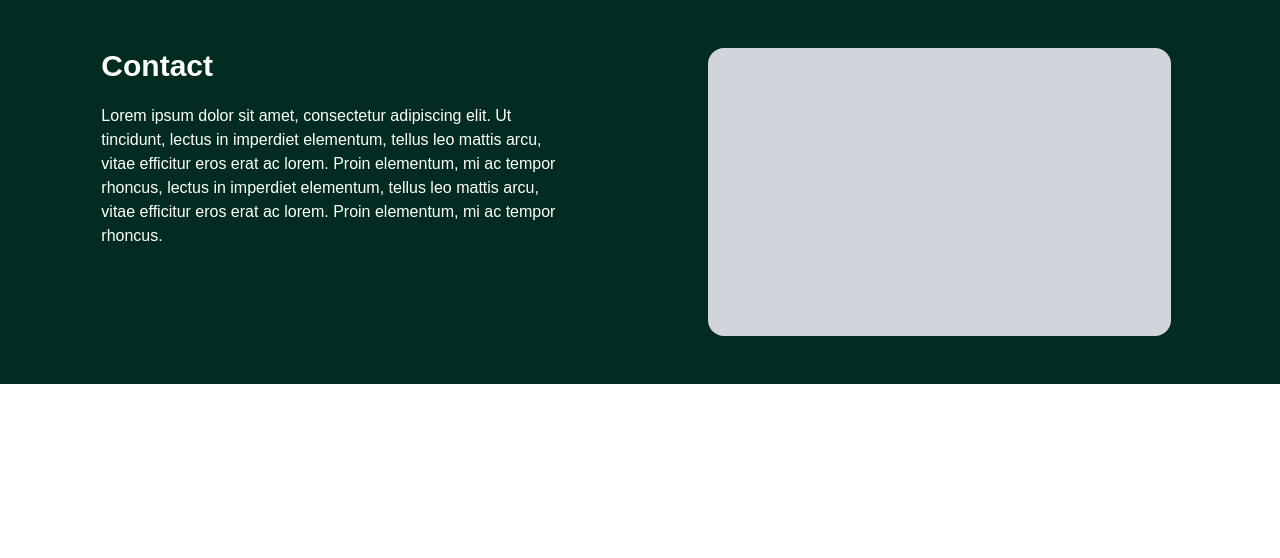
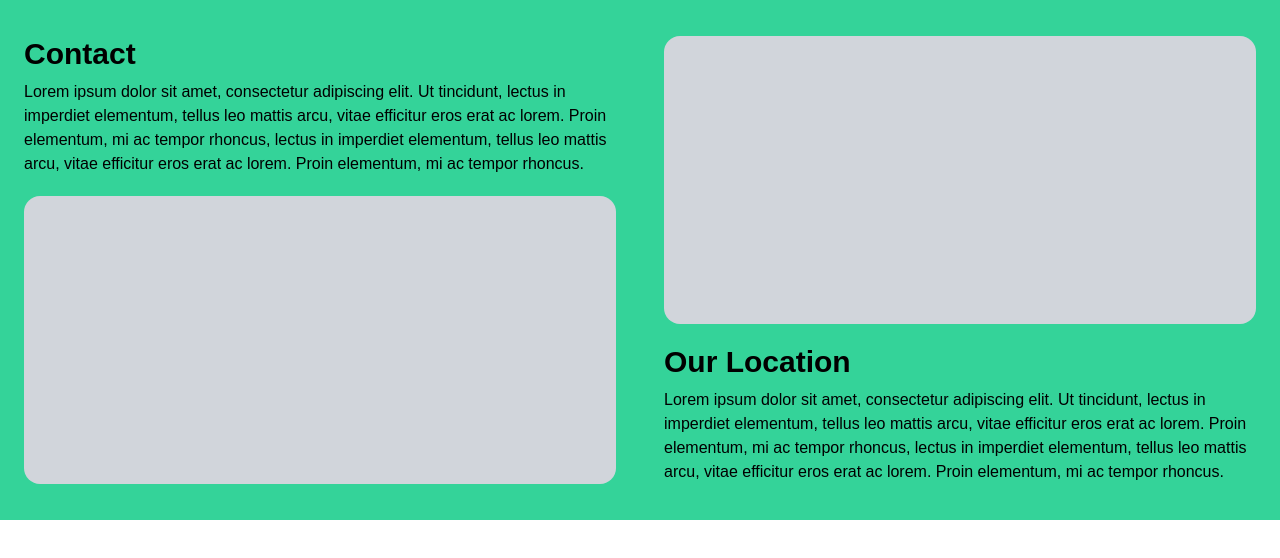
Before and after one commit to Ramdhik/Farm-Futsal, a Next.js app: page /Home/Contact in a window 1280 px wide. Shown: the top 558 px of the page. Built offline with nearby package versions, Linux system fonts and the light colour scheme.

Commit message:
Membenarkan contact & our location

```diff
--- a/src/app/Home/Contact/page.tsx
+++ b/src/app/Home/Contact/page.tsx
@@ -1,20 +1,24 @@
 export default function Contact() {
   return (
-    <div className="w-full h-96 bg-emerald-950 flex justify-center">
-      <div className="w-11/12 mx-auto my-auto flex justify-center py-5 px-2 text-white">
-        <div className="w-full flex ">
-          <div className="flex flex-col w-2/5 ml-10 ">
-            <div>
-              <h1 className="text-3xl font-bold mb-5 ">Contact</h1>
-            </div>
-            <div>
-              <p>
-                Lorem ipsum dolor sit amet, consectetur adipiscing elit. Ut tincidunt, lectus in imperdiet elementum, tellus leo mattis arcu, vitae efficitur eros erat ac lorem. Proin elementum, mi ac tempor rhoncus, lectus in imperdiet
-                elementum, tellus leo mattis arcu, vitae efficitur eros erat ac lorem. Proin elementum, mi ac tempor rhoncus.
-              </p>
-            </div>
+    <div className="w-full bg-emerald-400 flex justify-center">
+      <div className="mx-auto my-auto flex-row justify-center py-5 px-2 text-white ">
+        <div className="flex flex-row space-x-4">
+          <div className="w-1/2  p-4">
+            <h1 className="text-3xl font-bold mb-2 text-black">Contact</h1>
+            <p className="text-black">
+              Lorem ipsum dolor sit amet, consectetur adipiscing elit. Ut tincidunt, lectus in imperdiet elementum, tellus leo mattis arcu, vitae efficitur eros erat ac lorem. Proin elementum, mi ac tempor rhoncus, lectus in imperdiet
+              elementum, tellus leo mattis arcu, vitae efficitur eros erat ac lorem. Proin elementum, mi ac tempor rhoncus.
+            </p>
+            <div className="w-full h-72 rounded-2xl bg-gray-300 mt-5"></div>
           </div>
-          <div className="w-2/5 h-72 rounded-2xl bg-gray-300 ml-36"></div>
+          <div className="w-1/2  p-4">
+            <div className="w-full h-72 rounded-2xl bg-gray-300 mb-5"></div>
+            <h1 className="text-3xl font-bold mb-2 text-black">Our Location</h1>
+            <p className="text-black">
+              Lorem ipsum dolor sit amet, consectetur adipiscing elit. Ut tincidunt, lectus in imperdiet elementum, tellus leo mattis arcu, vitae efficitur eros erat ac lorem. Proin elementum, mi ac tempor rhoncus, lectus in imperdiet
+              elementum, tellus leo mattis arcu, vitae efficitur eros erat ac lorem. Proin elementum, mi ac tempor rhoncus.
+            </p>
+          </div>
         </div>
       </div>
     </div>
```
